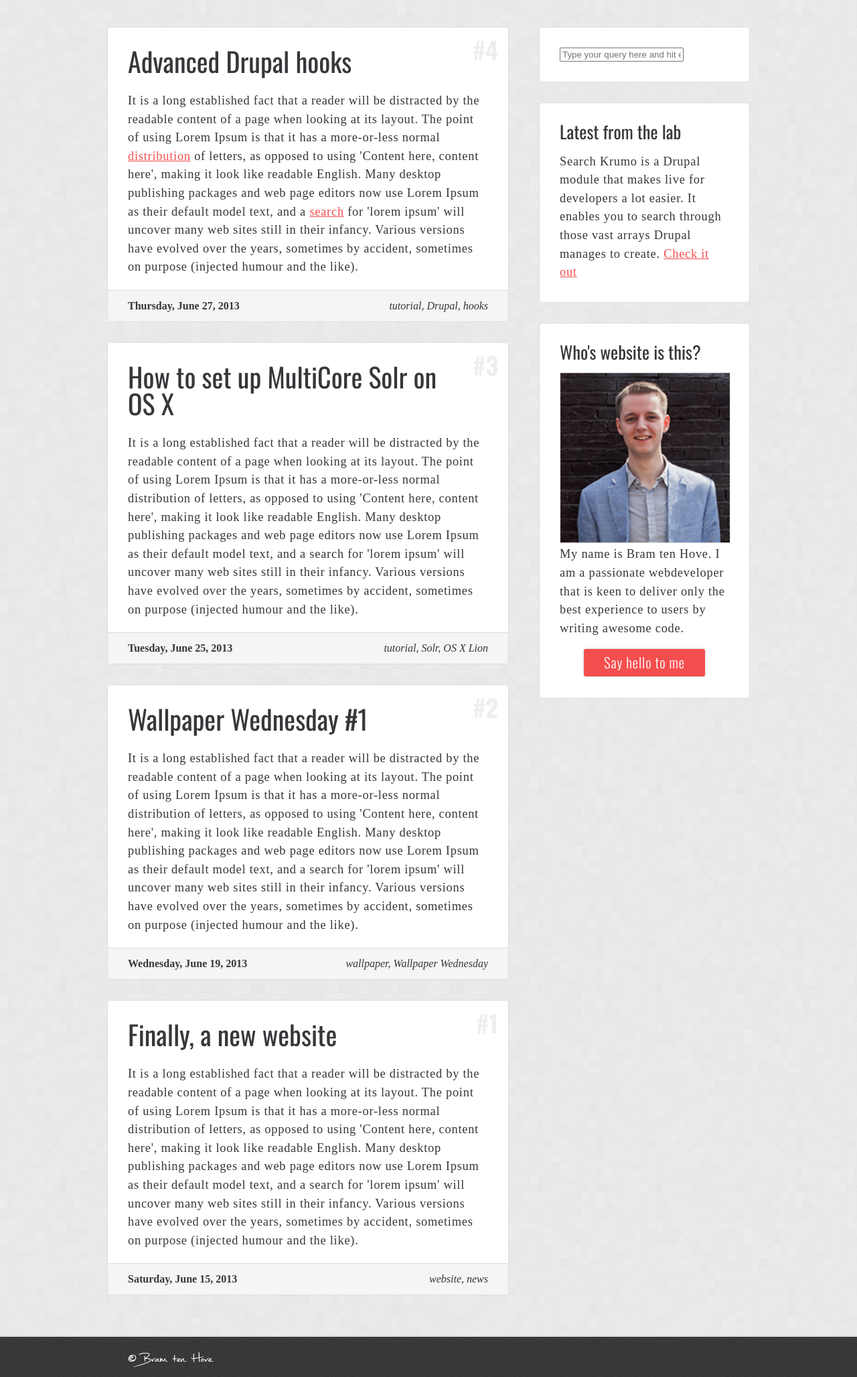
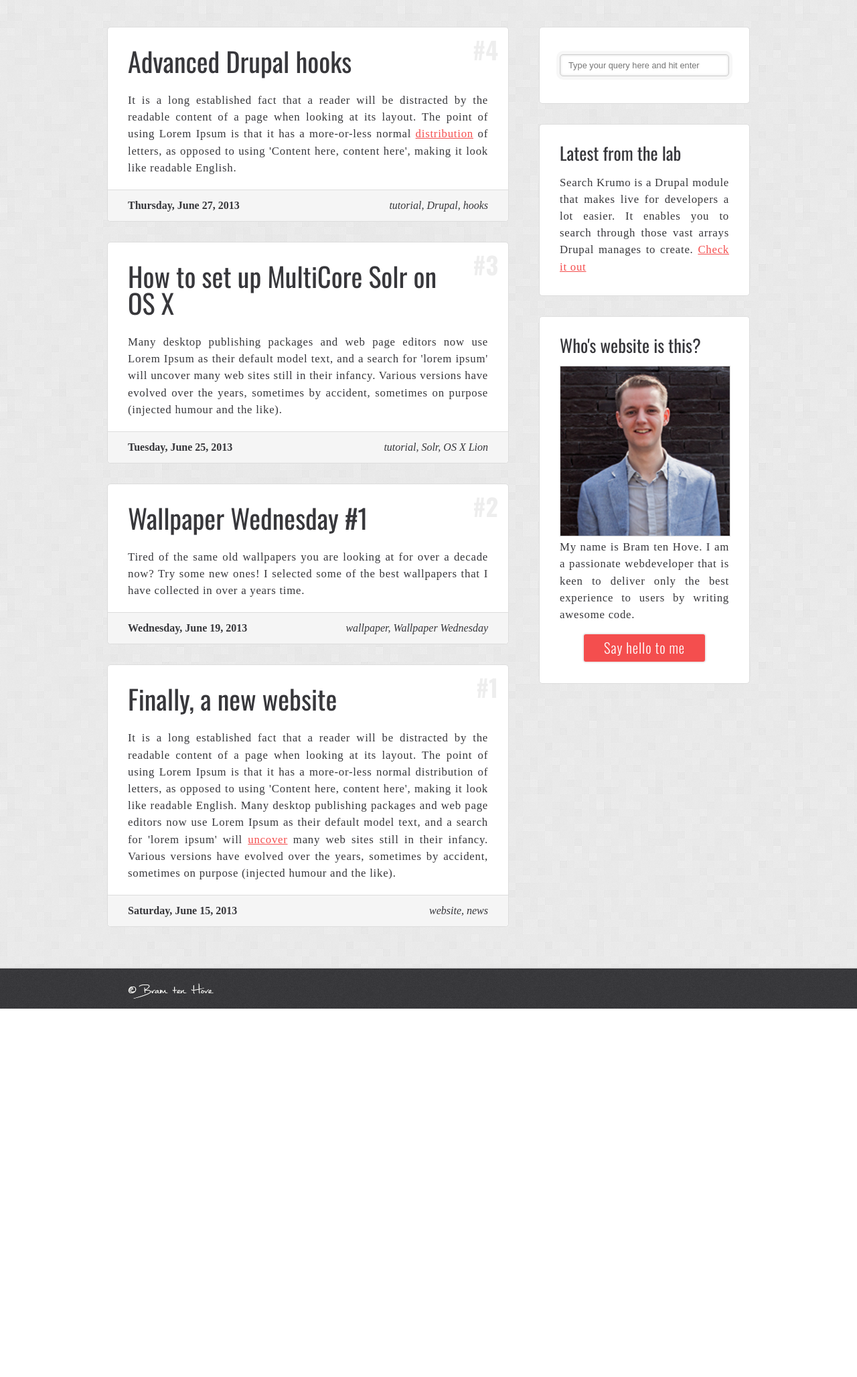
Before and after one commit to bramtenhove/bramtenhove.nl, a PHP site: page / in a window 1280 px wide. Shown: the part 277-2333 px from the top of the page at 67% size. After the commit the page ends 1783 px from the top, so only its background shows below. Run offline with PHP 8.4, Linux system fonts and the light colour scheme; some libraries are stand-ins or nearby versions.

Commit message:
Form input looks pretty good now

```diff
--- a/css/screen.css
+++ b/css/screen.css
@@ -106,12 +106,13 @@ body {
 
 /* line 13, ../sass/_fonts.scss */
 p {
-  font-size: 1.15em;
+  font-size: 1.05em;
   letter-spacing: 0.75px;
   line-height: 1.5;
+  text-align: justify;
 }
 
-/* line 19, ../sass/_fonts.scss */
+/* line 20, ../sass/_fonts.scss */
 h1 {
   color: #37373b;
   font-family: "Oswald", "Arial", "Verdana", sans-serif;
@@ -120,7 +121,7 @@ h1 {
   margin-bottom: 1em;
 }
 
-/* line 27, ../sass/_fonts.scss */
+/* line 28, ../sass/_fonts.scss */
 h2 {
   color: #37373b;
   font-family: "Oswald", "Arial", "Verdana", sans-serif;
@@ -128,24 +129,24 @@ h2 {
   font-weight: 400;
   margin-bottom: 0.65em;
 }
-/* line 34, ../sass/_fonts.scss */
+/* line 35, ../sass/_fonts.scss */
 h2.content-title {
   font-size: 2.5em;
   max-width: 92.5%;
 }
-/* line 39, ../sass/_fonts.scss */
+/* line 40, ../sass/_fonts.scss */
 h2.block-title {
   font-size: 1.65em;
 }
 
-/* line 44, ../sass/_fonts.scss */
+/* line 45, ../sass/_fonts.scss */
 h3 {
   color: #37373b;
   font-family: "Oswald", "Arial", "Verdana", sans-serif;
   font-size: 1.5em;
   font-weight: 400;
 }
-/* line 50, ../sass/_fonts.scss */
+/* line 51, ../sass/_fonts.scss */
 h3.expose-title {
   color: #fbfbf8;
   font-size: 2.85em;
@@ -153,7 +154,7 @@ h3.expose-title {
   letter-spacing: 1px;
   padding: 44px 0 0 90px;
 }
-/* line 58, ../sass/_fonts.scss */
+/* line 59, ../sass/_fonts.scss */
 h3.expose-subtitle {
   color: #fbfbf8;
   font-size: 2.15em;
@@ -161,14 +162,14 @@ h3.expose-subtitle {
   padding: 8px 0 0 110px;
 }
 
-/* line 66, ../sass/_fonts.scss */
+/* line 67, ../sass/_fonts.scss */
 h4 {
   color: #37373b;
   font-family: "Oswald", "Arial", "Verdana", sans-serif;
   font-weight: 400;
 }
 
-/* line 73, ../sass/_fonts.scss */
+/* line 74, ../sass/_fonts.scss */
 span.post-number {
   color: #eeeeee;
   font-family: "Oswald", "Arial", "Verdana", sans-serif;
@@ -440,5 +441,34 @@ img.full-width {
 span.center {
   display: block;
   text-align: center;
+  margin: 0 auto;
   width: 100%;
 }
+
+/**
+ * Form styling.
+ */
+/* line 7, ../sass/_forms.scss */
+form label {
+  font-style: italic;
+}
+/* line 11, ../sass/_forms.scss */
+form input[type=text], form textarea {
+  background: #ffffff;
+  border: 1px solid #cfcfcf;
+  box-sizing: border-box;
+  font-size: 0.8em;
+  font-weight: 400;
+  margin: 10px 0;
+  padding: 8px 12px;
+  -webkit-border-radius: 5px 5px;
+  -moz-border-radius: 5px / 5px;
+  border-radius: 5px / 5px;
+  -webkit-box-shadow: 0 0 0 5px #f7f7f7, rgba(0, 0, 0, 0.1) 0 0 3px 1px inset;
+  -moz-box-shadow: 0 0 0 5px #f7f7f7, rgba(0, 0, 0, 0.1) 0 0 3px 1px inset;
+  box-shadow: 0 0 0 5px #f7f7f7, rgba(0, 0, 0, 0.1) 0 0 3px 1px inset;
+}
+/* line 22, ../sass/_forms.scss */
+form input[type=text].full-width, form textarea.full-width {
+  width: 100%;
+}
--- a/index.html
+++ b/index.html
@@ -51,7 +51,7 @@
         <div id="main-content" role="main">
           <div class="container blog">
             <h2 class="content-title"><a href="#">Advanced Drupal hooks</a></h2>
-            <p>It is a long established fact that a reader will be distracted by the readable content of a page when looking at its layout. The point of using Lorem Ipsum is that it has a more-or-less normal <a href="#">distribution</a> of letters, as opposed to using 'Content here, content here', making it look like readable English. Many desktop publishing packages and web page editors now use Lorem Ipsum as their default model text, and a <a href="#">search</a> for 'lorem ipsum' will uncover many web sites still in their infancy. Various versions have evolved over the years, sometimes by accident, sometimes on purpose (injected humour and the like).</p>
+            <p>It is a long established fact that a reader will be distracted by the readable content of a page when looking at its layout. The point of using Lorem Ipsum is that it has a more-or-less normal <a href="#">distribution</a> of letters, as opposed to using 'Content here, content here', making it look like readable English.</p>
 
             <span class="post-number">#4</span>
 
@@ -63,7 +63,7 @@
 
           <div class="container blog">
             <h2 class="content-title"><a href="#">How to set up MultiCore Solr on OS X</a></h2>
-            <p>It is a long established fact that a reader will be distracted by the readable content of a page when looking at its layout. The point of using Lorem Ipsum is that it has a more-or-less normal distribution of letters, as opposed to using 'Content here, content here', making it look like readable English. Many desktop publishing packages and web page editors now use Lorem Ipsum as their default model text, and a search for 'lorem ipsum' will uncover many web sites still in their infancy. Various versions have evolved over the years, sometimes by accident, sometimes on purpose (injected humour and the like).</p>
+            <p>Many desktop publishing packages and web page editors now use Lorem Ipsum as their default model text, and a search for 'lorem ipsum' will uncover many web sites still in their infancy. Various versions have evolved over the years, sometimes by accident, sometimes on purpose (injected humour and the like).</p>
 
             <span class="post-number">#3</span>
 
@@ -75,7 +75,7 @@
 
           <div class="container blog">
             <h2 class="content-title"><a href="#">Wallpaper Wednesday #1</a></h2>
-            <p>It is a long established fact that a reader will be distracted by the readable content of a page when looking at its layout. The point of using Lorem Ipsum is that it has a more-or-less normal distribution of letters, as opposed to using 'Content here, content here', making it look like readable English. Many desktop publishing packages and web page editors now use Lorem Ipsum as their default model text, and a search for 'lorem ipsum' will uncover many web sites still in their infancy. Various versions have evolved over the years, sometimes by accident, sometimes on purpose (injected humour and the like).</p>
+            <p>Tired of the same old wallpapers you are looking at for over a decade now? Try some new ones! I selected some of the best wallpapers that I have collected in over a years time.</p>
 
             <span class="post-number">#2</span>
 
@@ -87,7 +87,7 @@
 
           <div class="container blog">
             <h2 class="content-title"><a href="#">Finally, a new website</a></h2>
-            <p>It is a long established fact that a reader will be distracted by the readable content of a page when looking at its layout. The point of using Lorem Ipsum is that it has a more-or-less normal distribution of letters, as opposed to using 'Content here, content here', making it look like readable English. Many desktop publishing packages and web page editors now use Lorem Ipsum as their default model text, and a search for 'lorem ipsum' will uncover many web sites still in their infancy. Various versions have evolved over the years, sometimes by accident, sometimes on purpose (injected humour and the like).</p>
+            <p>It is a long established fact that a reader will be distracted by the readable content of a page when looking at its layout. The point of using Lorem Ipsum is that it has a more-or-less normal distribution of letters, as opposed to using 'Content here, content here', making it look like readable English. Many desktop publishing packages and web page editors now use Lorem Ipsum as their default model text, and a search for 'lorem ipsum' will <a href="#">uncover</a> many web sites still in their infancy. Various versions have evolved over the years, sometimes by accident, sometimes on purpose (injected humour and the like).</p>
 
             <span class="post-number">#1</span>
 
@@ -101,7 +101,7 @@
         <aside id="sidebar-right" role="complementary">
           <div class="block container">
             <form>
-              <input type="text" placeholder="Type your query here and hit enter" />
+              <span class="center"><input class="full-width" type="text" placeholder="Type your query here and hit enter" /></span>
             </form>
           </div>
 
--- a/sass/_content.scss
+++ b/sass/_content.scss
@@ -41,5 +41,6 @@ img {
 span.center {
   display: block;
   text-align: center;
+  margin: 0 auto;
   width: 100%;
 }
--- a/sass/_fonts.scss
+++ b/sass/_fonts.scss
@@ -11,9 +11,10 @@ body {
 }
 
 p {
-  font-size: 1.15em;
+  font-size: 1.05em;
   letter-spacing: 0.75px;
   line-height: 1.5;
+  text-align: justify;
 }
 
 h1 {
--- /dev/null
+++ b/sass/_forms.scss
@@ -0,0 +1,26 @@
+/**
+ * Form styling.
+ */
+
+form {
+
+  label {
+    font-style: italic;
+  }
+
+  input[type=text], textarea {
+    background: #ffffff;
+    border: 1px solid #cfcfcf;
+    box-sizing: border-box;
+    font-size: 0.8em;
+    font-weight: 400;
+    margin: 10px 0;
+    padding: 8px 12px;
+    @include border-radius(5px, 5px);
+    @include box-shadow(0 0 0 5px #f7f7f7, rgba(0, 0, 0, 0.1) 0 0 3px 1px inset);
+
+    &.full-width {
+      width: 100%;
+    }
+  }
+}
--- a/sass/screen.scss
+++ b/sass/screen.scss
@@ -14,3 +14,4 @@
 @import "layout.scss";
 @import "navigation.scss";
 @import "content.scss";
+@import "forms.scss";
```
